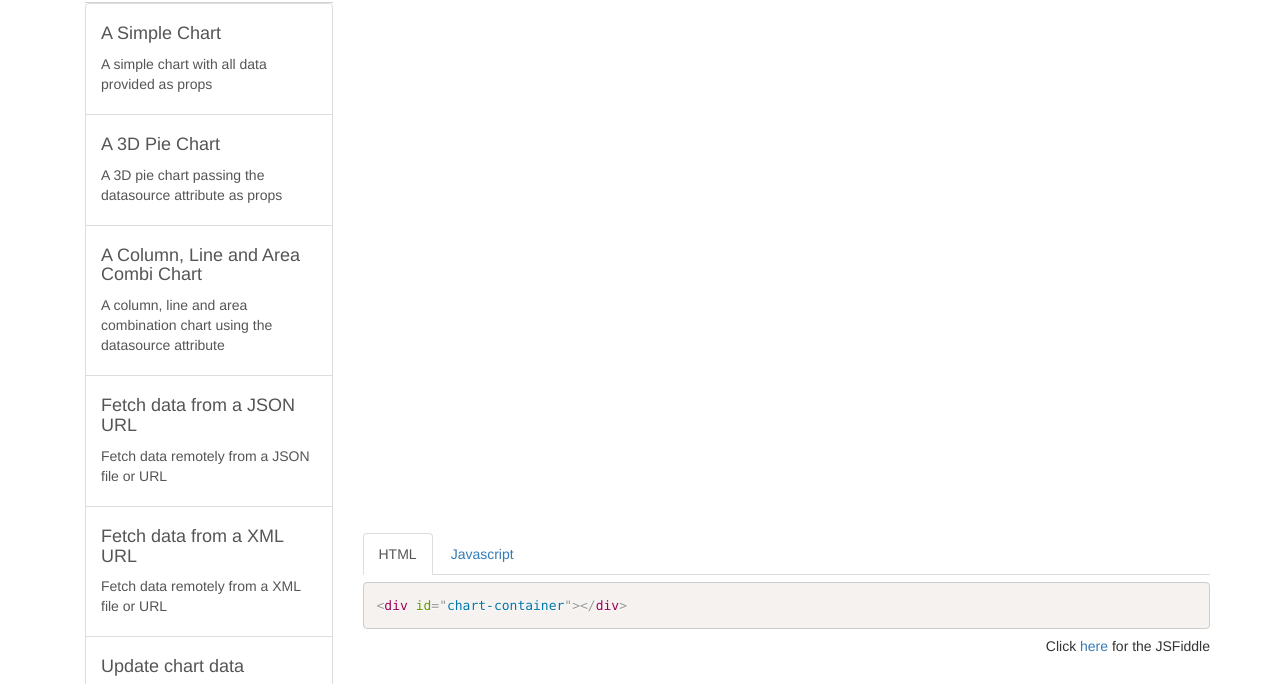
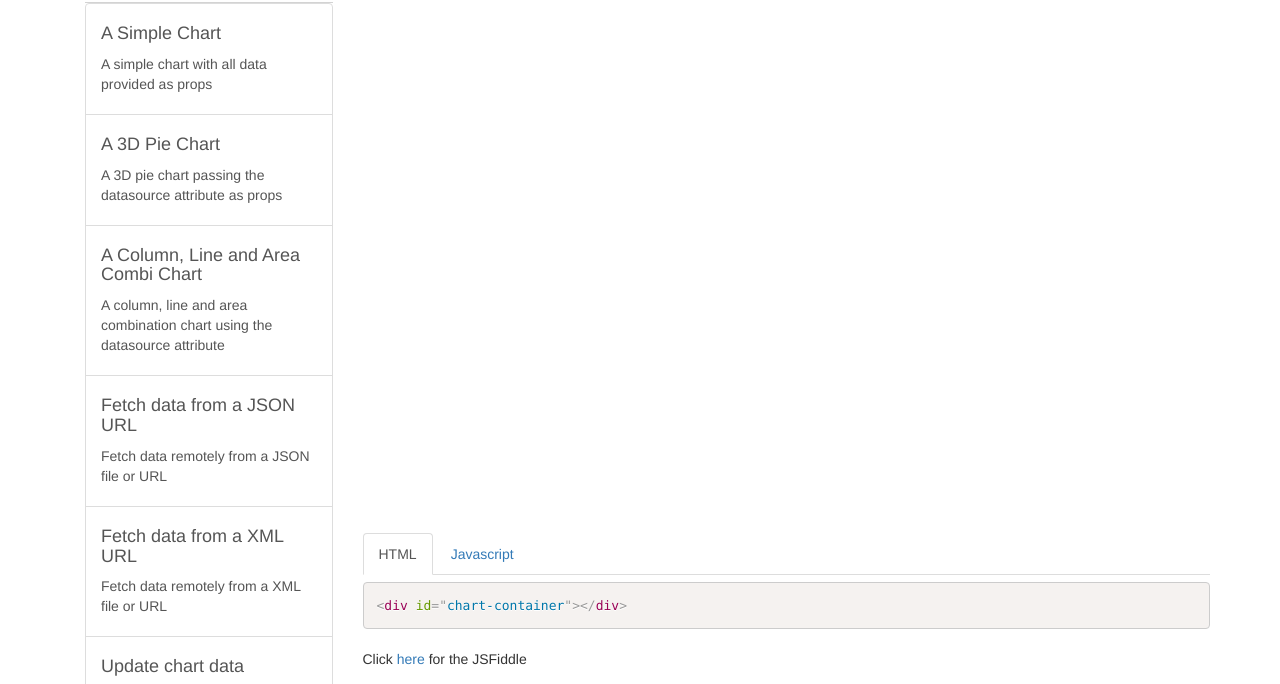
Before and after one commit to fusioncharts/react-fusioncharts, a website: page examples/index.html in a window 1280 px wide. Shown: the part 76-760 px from the top of the page. Drawn offline with Linux system fonts and the light colour scheme.

Commit message:
left aligned the linkey for JSFiddles

```diff
--- a/examples/src/css/custom.css
+++ b/examples/src/css/custom.css
@@ -46,7 +46,7 @@ pre.code-tab {
   min-height: 825px;
 }
 .list-group {
-  height: 904px;
+  height: 924px;
   overflow-y: scroll;
   border-top: 1px solid lightgrey;
   border-bottom: 1px solid lightgrey;
@@ -63,5 +63,5 @@ pre.code-tab {
 }
 
 #jsfiddle {
-  text-align: right;
+  margin-top: 20px;
 }
```
